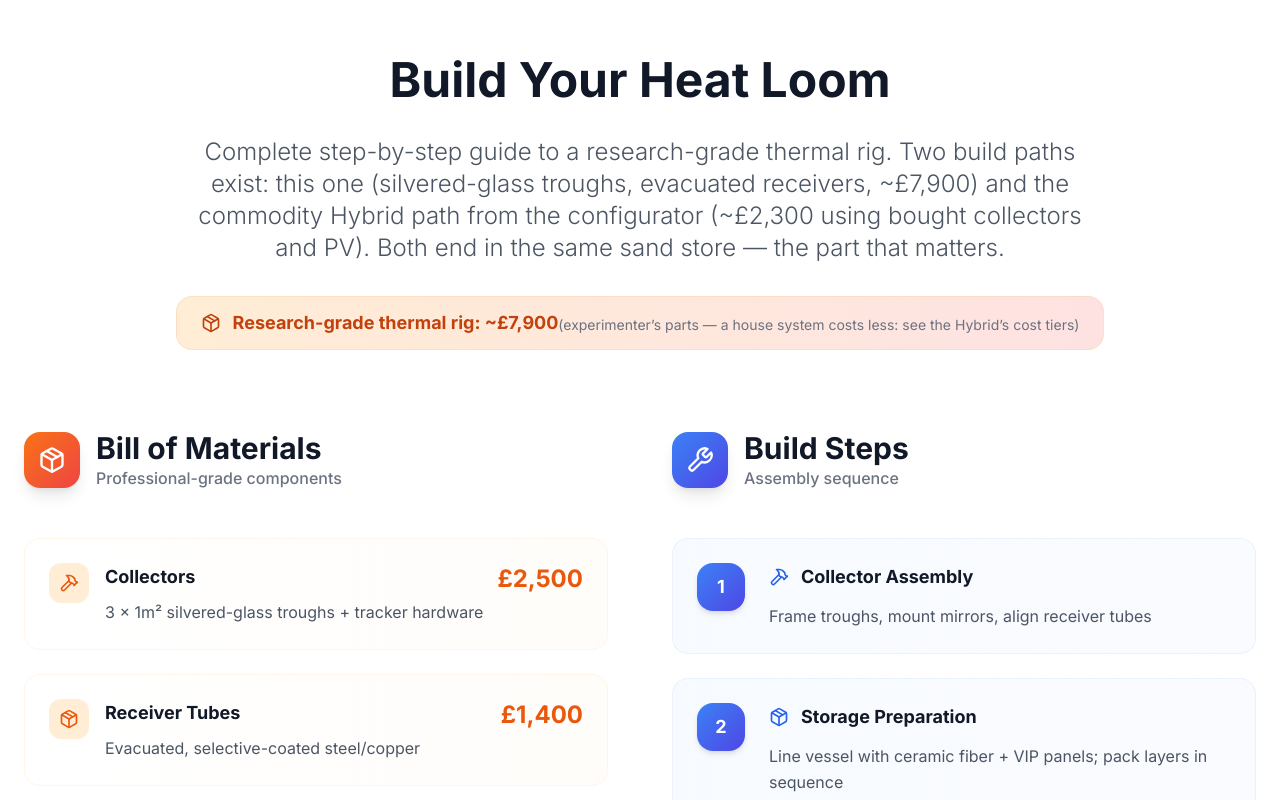
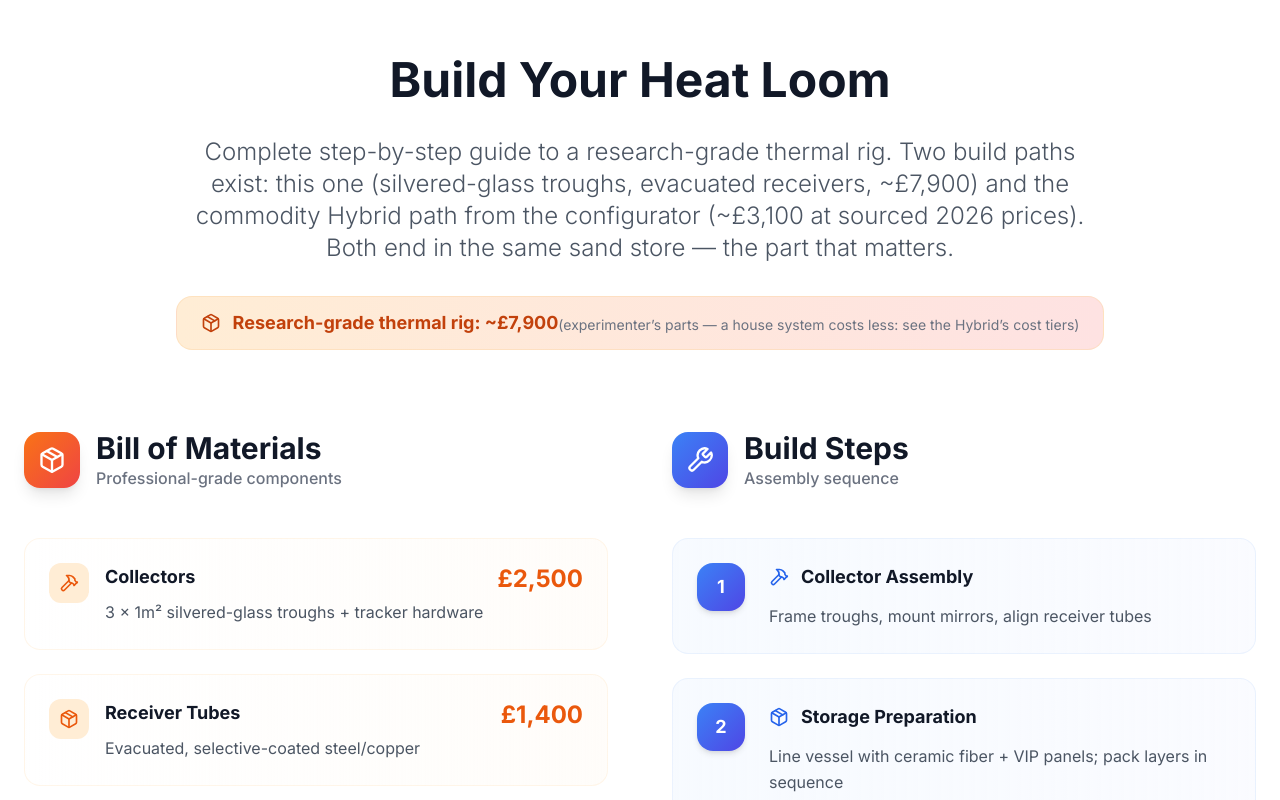
Before and after one commit to nfttrove/heatloom, a React (Vite) app: page / in a window 1280 px wide. Shown: the part 9060-9860 px from the top of the page. Built offline with nearby package versions, Linux system fonts and the light colour scheme.

Commit message:
Re-apply sourced-cost text to BuildGuide and Hybrid after publish clobber

```diff
--- a/src/components/BuildGuide.tsx
+++ b/src/components/BuildGuide.tsx
@@ -58,7 +58,7 @@ export default function BuildGuide() {
           <p className="text-2xl text-gray-600 max-w-4xl mx-auto font-light">
             Complete step-by-step guide to a research-grade thermal rig. Two build paths exist:
             this one (silvered-glass troughs, evacuated receivers, ~£7,900) and the commodity
-            Hybrid path from the configurator (~£2,300 using bought collectors and PV). Both end
+            Hybrid path from the configurator (~£3,100 at sourced 2026 prices). Both end
             in the same sand store — the part that matters.
           </p>
           <div className="mt-8 inline-flex items-center px-6 py-3 bg-gradient-to-r from-orange-100 to-red-100 text-orange-700 rounded-2xl border border-orange-200/50">
--- a/src/components/Hybrid.tsx
+++ b/src/components/Hybrid.tsx
@@ -173,8 +173,8 @@ export default function Hybrid() {
                 </table>
               </div>
               <p className="text-gray-500 text-xs mt-4">
-                The December column is the honesty column: no UK rig retires your boiler. The £2,300 starter is a
-                toe in the water; the £6,100 tier is the one we'd actually recommend; the £9,850 tier buys the
+                The December column is the honesty column: no UK rig retires your boiler. The £3,100 starter is a
+                toe in the water; the £7,200 tier is the one we'd actually recommend; the £10,950 tier buys the
                 boiler's summer holidays. All three keep the grid.
               </p>
             </div>
@@ -187,6 +187,7 @@ export default function Hybrid() {
               <div className="space-y-2">
                 <div className="flex justify-between"><span className="text-gray-600">PV array ({plan.pv.kwp} kWp, {plan.pv.annualKWh.toFixed(0)} kWh/yr):</span><span className="font-bold text-gray-900">£{plan.pv.costGBP.toLocaleString()}</span></div>
                 <div className="flex justify-between"><span className="text-gray-600">Collector ({plan.thermal.areaM2} m², {plan.thermal.annualKWh.toFixed(0)} kWh·th/yr):</span><span className="font-bold text-gray-900">£{plan.thermal.costGBP.toLocaleString()}</span></div>
+                <div className="flex justify-between"><span className="text-gray-600">Pump station + controller + fittings (once):</span><span className="font-bold text-gray-900">£500</span></div>
                 <div className="flex justify-between"><span className="text-gray-600">Sand media ({plan.thermal.sandMassKg.toFixed(0)} kg of aggregate):</span><span className="font-bold text-gray-900">£{plan.thermal.mediaCostGBP.toFixed(0)}</span></div>
                 <div className="flex justify-between"><span className="text-gray-600">Store vessel + insulation + exchanger ({cfg.storeKWh} kWh·th):</span><span className="font-bold text-gray-900">£{plan.thermal.vesselCostGBP.toFixed(0)}</span></div>
                 <div className="flex justify-between pt-2 border-t border-gray-100"><span className="font-semibold text-gray-800">System total:</span><span className="font-bold text-gray-900">£{plan.economics.systemCostGBP.toLocaleString()}</span></div>
```
